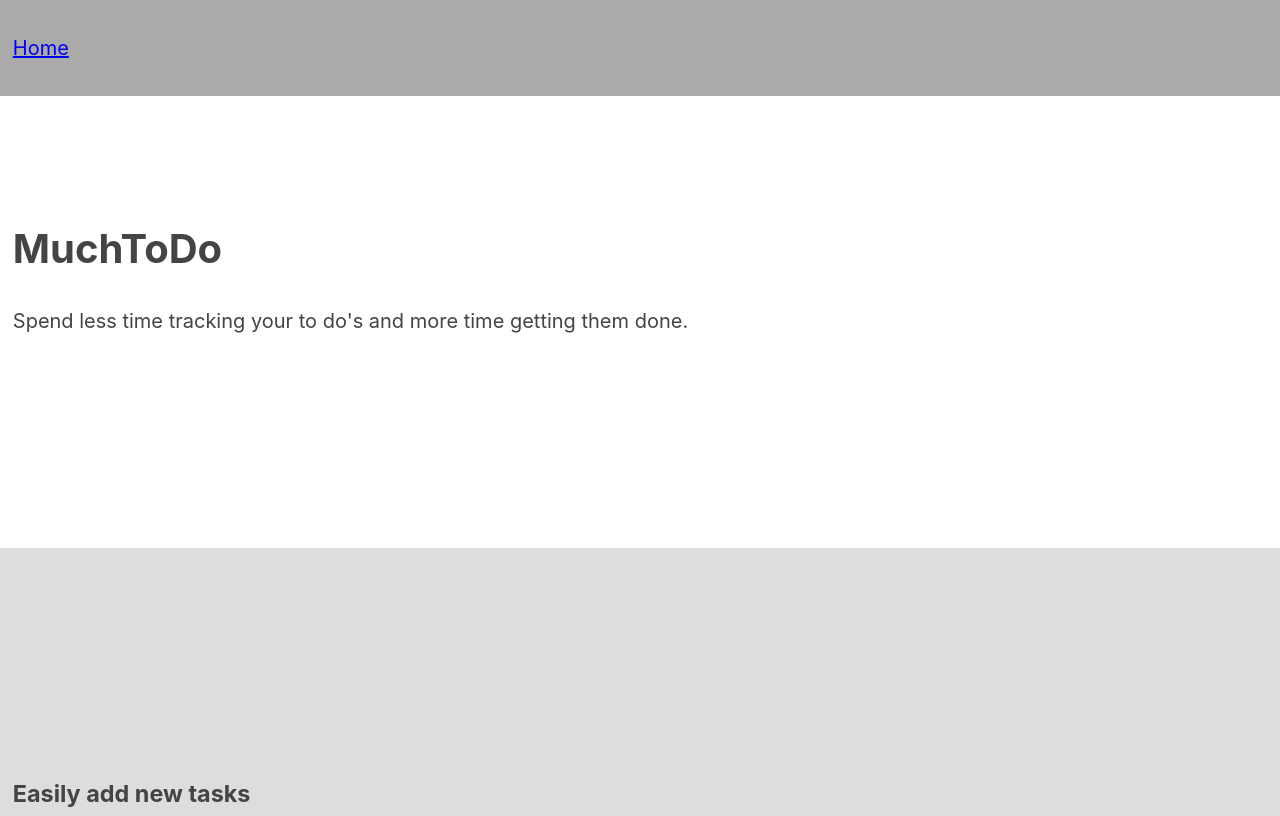
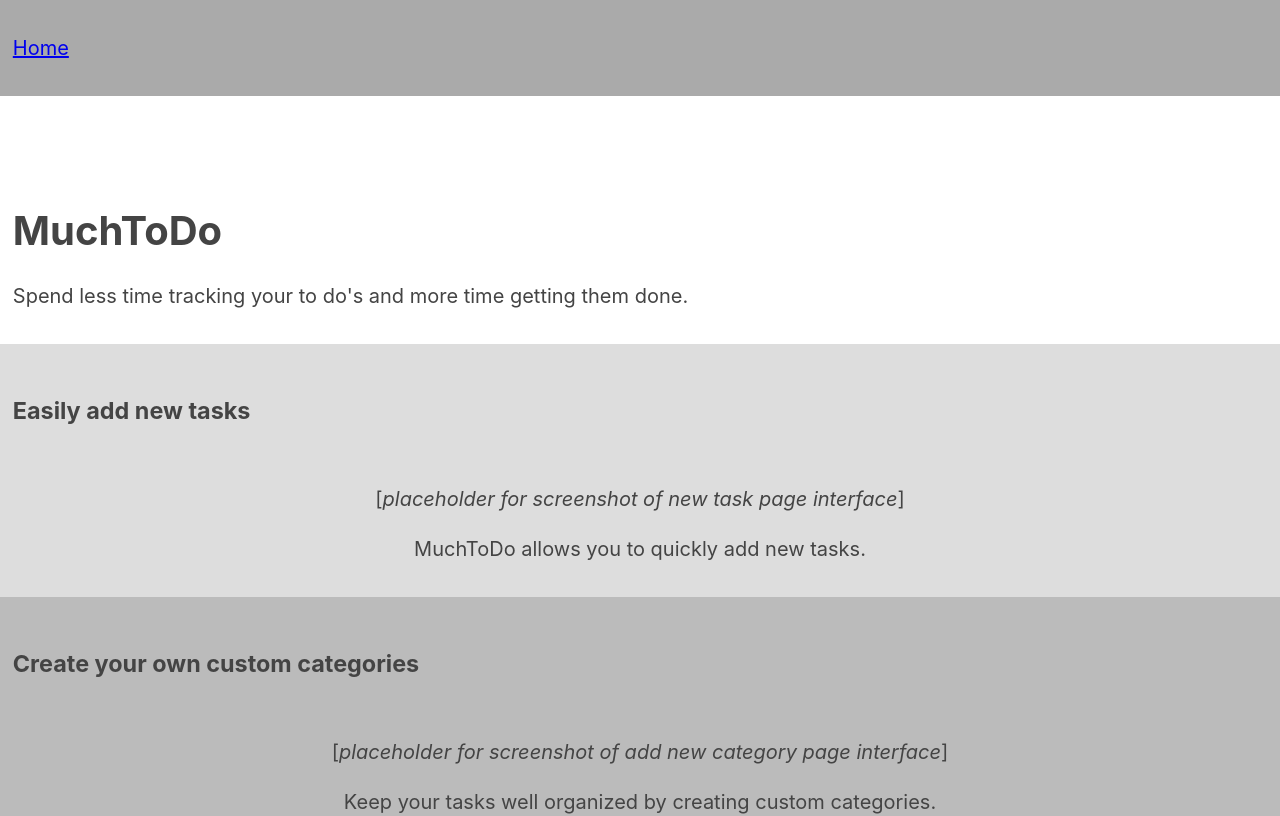
Before and after one commit to chriscarlsondev/muchtodo-client, a React (Create React App) app: page / in a window 1280 px wide. Shown: the top 816 px of the page. Built offline with nearby package versions, Linux system fonts and the light colour scheme.

Commit message:
fixed header spacing issue

```diff
--- a/src/components/Header/Header.css
+++ b/src/components/Header/Header.css
@@ -1,4 +1,9 @@
 header {
-    padding: 15% 1%;
+    padding: 1% 1%;
     text-align: left;
 }
+
+h1 {
+    margin-top: 15%;
+    margin-bottom: 0;
+}
```
